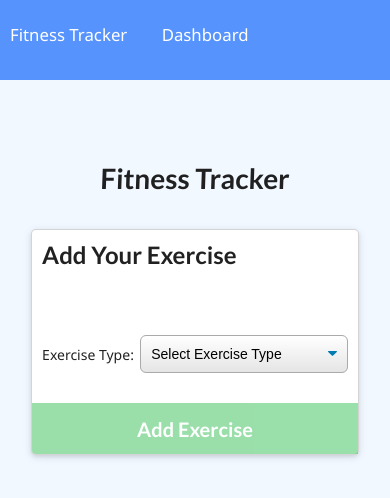
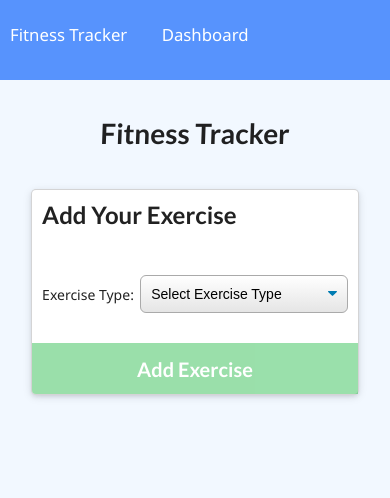
Before and after one commit to sarahm16/workout-tracker, a website: page public/exercise.html in a window 390 px wide. Drawn offline with nearby package versions, Linux system fonts and the light colour scheme; no server answers.

Commit message:
changed padding and height of header, decreased margin-top on form

```diff
--- a/public/style.css
+++ b/public/style.css
@@ -450,4 +450,15 @@ form > button {
     width: 200px;
     text-align: center;
   }
+
+  header {
+    padding-top: 35px;
+    height: 110px;
+  }
+
+  form .workout-type,
+  form .cardio-form div,
+  form .resistance-form div {
+    margin-top: 10px;
 }
+}
```
